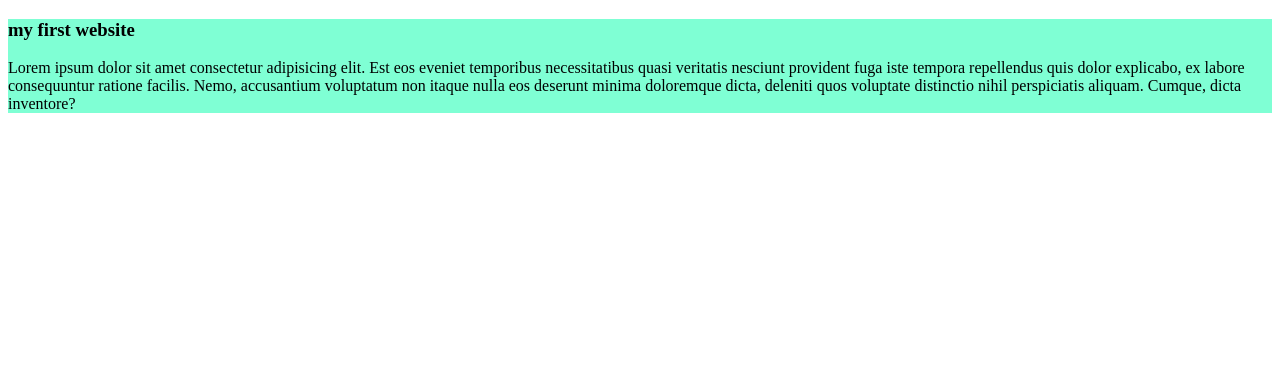
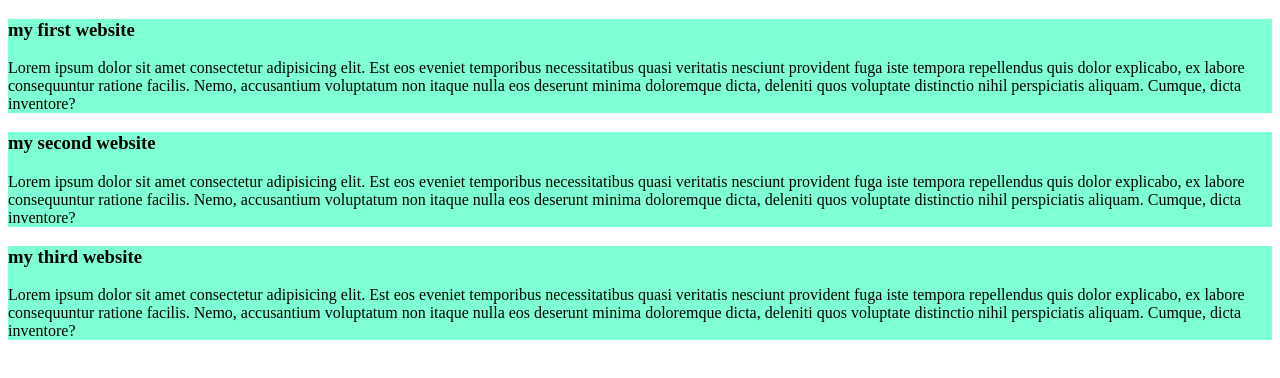
Before and after one commit to Mitu-Rani-Sutradhar/My-simple-website, a plain HTML site: page index.html in a window 1280 px wide. Drawn offline with Linux system fonts and the light colour scheme.

Commit message:
added the second and the third web

```diff
--- a/index.html
+++ b/index.html
@@ -12,5 +12,18 @@
         <p>Lorem ipsum dolor sit amet consectetur adipisicing elit. Est eos eveniet temporibus necessitatibus quasi veritatis nesciunt provident fuga iste tempora repellendus quis dolor explicabo, ex labore consequuntur ratione facilis. Nemo, accusantium voluptatum non itaque nulla eos deserunt minima doloremque dicta, deleniti quos voluptate distinctio nihil perspiciatis aliquam. Cumque, dicta inventore?</p>
 
     </div>
+
+    <div>
+        <h3>my second website</h3>
+        <p>Lorem ipsum dolor sit amet consectetur adipisicing elit. Est eos eveniet temporibus necessitatibus quasi veritatis nesciunt provident fuga iste tempora repellendus quis dolor explicabo, ex labore consequuntur ratione facilis. Nemo, accusantium voluptatum non itaque nulla eos deserunt minima doloremque dicta, deleniti quos voluptate distinctio nihil perspiciatis aliquam. Cumque, dicta inventore?</p>
+
+    </div>
+
+    <div>
+        <h3>my third website</h3>
+        <p>Lorem ipsum dolor sit amet consectetur adipisicing elit. Est eos eveniet temporibus necessitatibus quasi veritatis nesciunt provident fuga iste tempora repellendus quis dolor explicabo, ex labore consequuntur ratione facilis. Nemo, accusantium voluptatum non itaque nulla eos deserunt minima doloremque dicta, deleniti quos voluptate distinctio nihil perspiciatis aliquam. Cumque, dicta inventore?</p>
+
+    </div>
+
 </body>
 </html>
--- a/styles/style.css
+++ b/styles/style.css
@@ -1,4 +1,5 @@
 div{
 
     background-color: aquamarine;
+    margin-bottom: 10px;
 }
```
